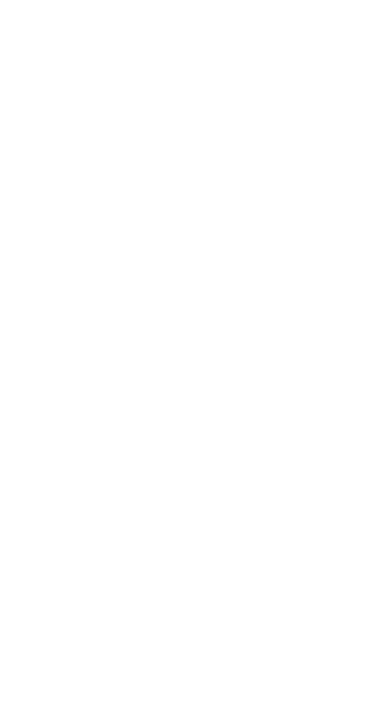
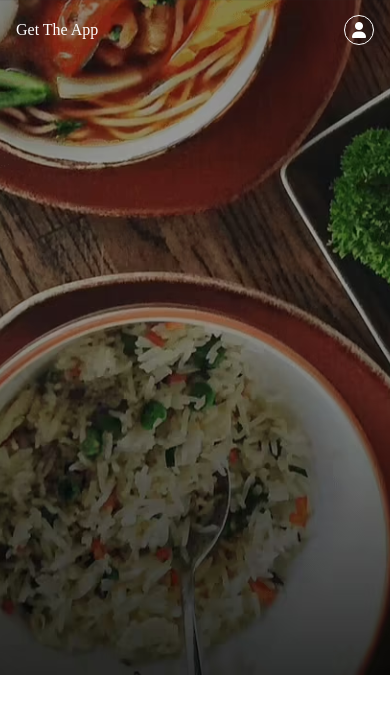
Before and after one commit to swarnavopramanik/zomato_landing_paga, a plain HTML site: page index.html in a window 390 px wide. Drawn offline with Linux system fonts and the light colour scheme.

Commit message:
Create Navbar section for hero section

```diff
--- a/index.html
+++ b/index.html
@@ -4,10 +4,36 @@
     <meta charset="UTF-8">
     <meta http-equiv="X-UA-Compatible" content="IE=edge">
     <meta name="viewport" content="width=device-width, initial-scale=1.0">
-    <linl rel="stylesheet" href="./style.css"/>
-    <title>Document</title>
+    <link rel="stylesheet"  href="https://cdnjs.cloudflare.com/ajax/libs/font-awesome/6.1.1/css/all.min.css" integrity="sha512-KfkfwYDsLkIlwQp6LFnl8zNdLGxu9YAA1QvwINks4PhcElQSvqcyVLLD9aMhXd13uQjoXtEKNosOWaZqXgel0g==" crossorigin="anonymous" referrerpolicy="no-referrer"/>
+
+    <link rel="preconnect" href="https://fonts.googleapis.com">
+    <link rel="preconnect" href="https://fonts.gstatic.com" crossorigin>
+    <link href="https://fonts.googleapis.com/css2?family=Poppins:ital,wght@0,100;0,200;0,300;0,400;0,500;0,600;0,700;0,800;0,900;1,100;1,200;1,300;1,400;1,500;1,600;1,700;1,800;1,900&display=swap" rel="stylesheet">
+
+    <link rel="stylesheet" href="./style.css"/>
+    <title> Zomato Clone </title>
 </head>
 <body>
+    <section class="hero_section">
+        <header>
+            <nav class="navbar">
+                <a href="#">Get The App</a>
+                <div class="navbar__menu_container">
+                  <a href="#" class="link">Investor Relations</a>
+                  <a href="#" class="link">Add Restaurant</a>
+                  <a href="#" class="link">Log In</a>
+                  <a href="#" class="link">Sign Up</a>
+                  <a href="#" class="user__icon">
+                    <i class="fa-solid fa-user"></i>
+                  </a>
+                </div>
+              </nav>
+
+
+
+        </header>
+
+    </section>
 
 </body>
 </html>
--- a/style.css
+++ b/style.css
@@ -2,4 +2,62 @@
     padding: 0;
     margin: 0;
     box-sizing: border-box;
+    font-size: "Poppins", sans-serif;
 }
+
+.hero_section{
+    background:url(./heroSectionBackground.png);
+    background-position: center;
+    background-size: cover;
+    color: white;
+    min-height: 60vh;
+}
+
+.navbar {
+    display: flex;
+    justify-content: space-between;
+    align-items: center;
+    padding: 16px 48px;
+    height: 60px;
+
+}
+
+.navbar a{
+    text-decoration: none;
+    color: white;
+    font-weight: 300;
+}
+
+.navbar__menu_container{
+    display: flex;
+    gap: 20px;
+}
+
+.user__icon {
+    height: 30px;
+    width: 30px;
+    border-radius: 100%;
+    border: solid 1px white;
+    display: flex;
+    align-items: center;
+    justify-content: center;
+    display: none;
+}
+
+@media only screen and (max-width: 600px) {
+    .navbar__menu_container .link {
+        display: none;
+    }
+
+    .user__icon {
+        display:flex;
+    }
+
+    .navbar {
+        padding: 16px;
+    }
+
+    .hero_section{
+        min-height: 80vh;
+    }
+}
```
